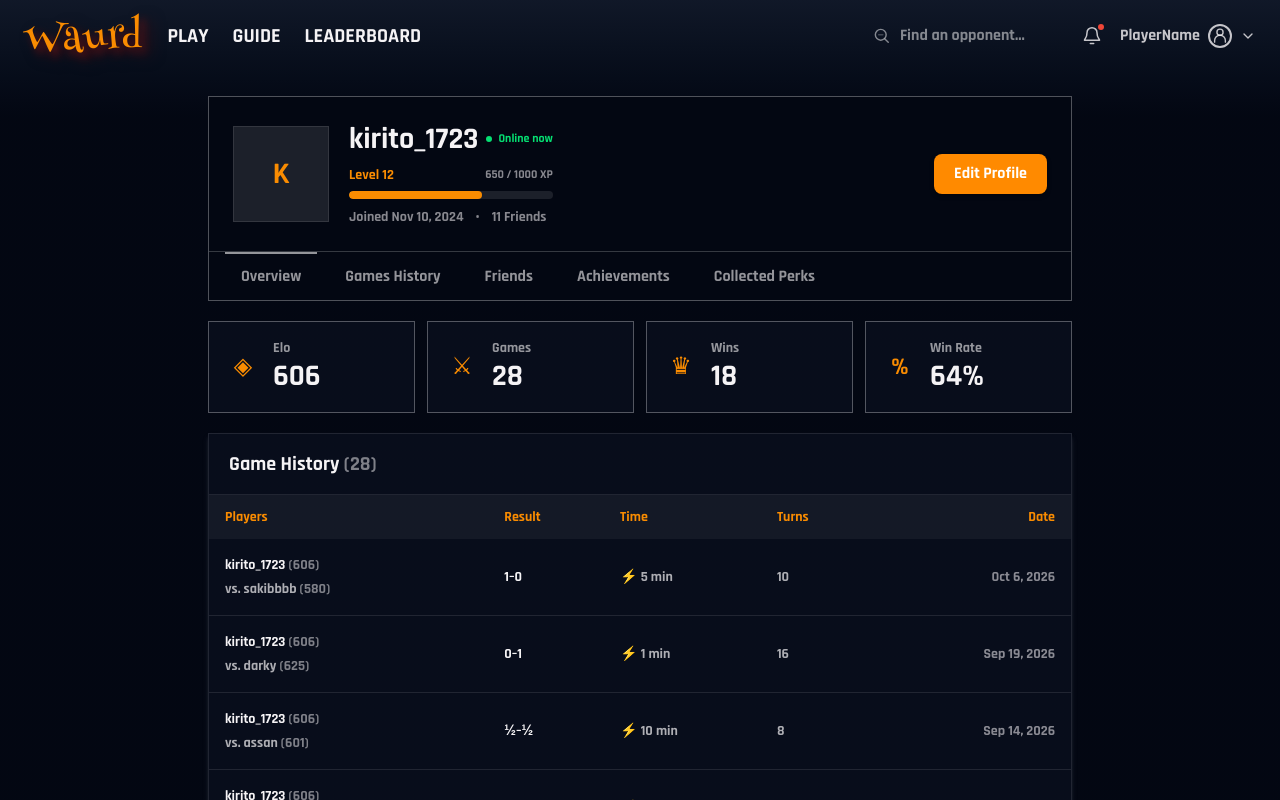
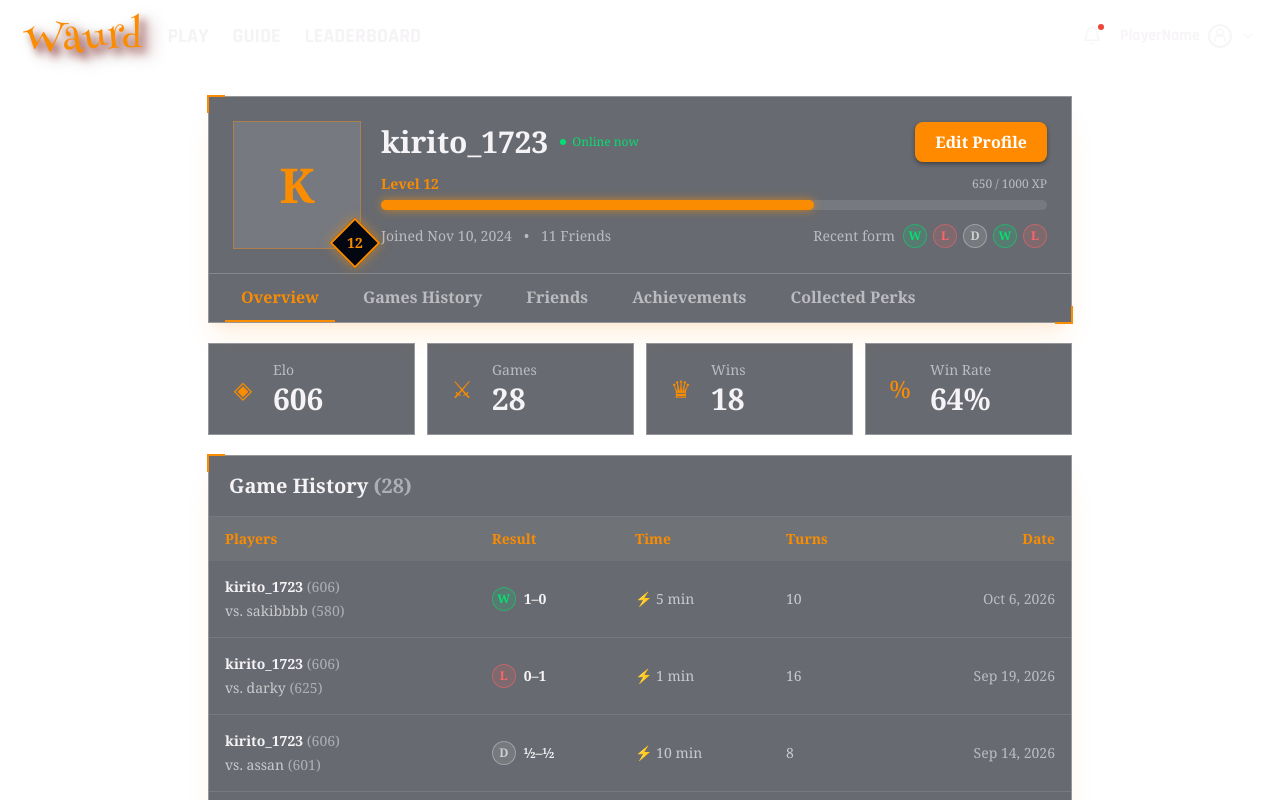
Before and after one commit to Matsadura/Waurd, a SvelteKit app in the folder frontend/: page /profile in a window 1280 px wide. Shown: the top 800 px of the page. Built offline with nearby package versions, Linux system fonts and the light colour scheme.

Commit message:
[UPDATE] Profile page with the same auth theme

```diff
--- a/frontend/src/routes/(app)/profile/+page.svelte
+++ b/frontend/src/routes/(app)/profile/+page.svelte
@@ -1,5 +1,19 @@
 <script lang="ts">
 	import { page } from '$app/state';
+
+	type Result = 'win' | 'loss' | 'draw';
+
+	type Match = {
+		id: number;
+		opponent: string;
+		opponentElo: number;
+		playerElo: number;
+		score: string;
+		result: Result;
+		mode: string;
+		turns: number;
+		date: string;
+	};
 
 	// Temporary profile data
 	const player = {
@@ -33,44 +47,85 @@
 		{ label: 'Collected Perks', href: '/profile/perks' }
 	];
 
-	const matches = [
+	// `result` should come from the backend later, so we never parse it from the score text.
+	const matches: Match[] = [
 		{
+			id: 1,
 			opponent: 'sakibbbb',
 			opponentElo: 580,
 			playerElo: 606,
 			score: '1–0',
+			result: 'win',
 			mode: '5 min',
 			turns: 10,
 			date: 'Oct 6, 2026'
 		},
 		{
+			id: 2,
 			opponent: 'darky',
 			opponentElo: 625,
 			playerElo: 606,
 			score: '0–1',
+			result: 'loss',
 			mode: '1 min',
 			turns: 16,
 			date: 'Sep 19, 2026'
 		},
 		{
+			id: 3,
 			opponent: 'assan',
 			opponentElo: 601,
 			playerElo: 606,
 			score: '½–½',
+			result: 'draw',
 			mode: '10 min',
 			turns: 8,
 			date: 'Sep 14, 2026'
 		},
 		{
+			id: 4,
 			opponent: 'shadowfox',
 			opponentElo: 590,
 			playerElo: 606,
 			score: '1–0',
+			result: 'win',
 			mode: '5 min',
 			turns: 12,
 			date: 'Sep 9, 2026'
+		},
+		{
+			id: 5,
+			opponent: 'novastrike',
+			opponentElo: 612,
+			playerElo: 606,
+			score: '0–1',
+			result: 'loss',
+			mode: '5 min',
+			turns: 14,
+			date: 'Sep 2, 2026'
 		}
 	];
+
+	// Each result gets a letter AND a color, so it never relies on color alone.
+	const resultStyles: Record<Result, { letter: string; label: string; classes: string }> = {
+		win: {
+			letter: 'W',
+			label: 'Win',
+			classes: 'border-green-400/50 bg-green-400/15 text-green-400'
+		},
+		loss: {
+			letter: 'L',
+			label: 'Loss',
+			classes: 'border-red-400/50 bg-red-400/15 text-red-400'
+		},
+		draw: {
+			letter: 'D',
+			label: 'Draw',
+			classes: 'border-white/30 bg-white/10 text-text-primary/70'
+		}
+	};
+
+	const recentForm = matches.slice(0, 5);
 
 	function isActiveTab(href: string): boolean {
 		return page.url.pathname === href;
@@ -85,24 +140,63 @@
 	/>
 </svelte:head>
 
-<section class="mx-auto w-full max-w-4xl space-y-5 px-3 py-5 text-text-primary sm:px-4 sm:py-6">
+<!-- Result badge (W / L / D) + score, shared by the table and the mobile cards -->
+{#snippet resultChip(match: Match)}
+	{@const style = resultStyles[match.result]}
+	<span class="inline-flex items-center gap-2">
+		<span
+			class={[
+				'inline-flex size-6 items-center justify-center rounded-full border text-xs font-bold',
+				style.classes
+			]}
+			aria-hidden="true"
+		>
+			{style.letter}
+		</span>
+		<span class="sr-only">{style.label}:</span>
+		<span class="font-bold tabular-nums">{match.score}</span>
+	</span>
+{/snippet}
+
+<section
+	class="mx-auto w-full max-w-4xl space-y-5 px-3 py-5 font-serif text-text-primary sm:px-4 sm:py-6"
+>
 	<!-- Profile header -->
-	<header class="overflow-hidden border border-white/30 bg-gray-950">
-		<div class="flex flex-col gap-5 p-4 sm:flex-row sm:items-center sm:justify-between sm:p-6">
-			<div class="flex min-w-0 items-center gap-4 sm:gap-5">
-				<!-- Avatar, will be replaced later with an image maybe :) -->
+	<header
+		class="frame reveal relative border border-white/30 bg-gray-950/60 shadow-xl
+			shadow-accent/10 backdrop-blur-sm"
+		style:--i="0"
+	>
+		<!-- Layout: avatar on the left; name + Edit Profile, level bar and meta row on the right.
+		     On mobile the level bar and meta row drop below and use the full width. -->
+		<div class="grid grid-cols-[auto_1fr_auto] items-start gap-x-5 gap-y-3 p-4 sm:p-6">
+			<!-- Avatar (placeholder, will become an image later) with the level emblem -->
+			<div class="relative shrink-0 sm:row-span-3">
 				<div
-					class="flex size-20 shrink-0 items-center justify-center
-						 border border-white/10 bg-white/10
-						text-3xl font-bold text-accent sm:size-24"
+					class="flex size-16 items-center justify-center border border-accent/40
+						bg-white/10 text-2xl font-bold text-accent sm:size-32 sm:text-5xl"
 					aria-label="Player avatar placeholder"
 				>
 					K
 				</div>
 
-				<div class="min-w-0 flex-1 space-y-2">
-					<div class="flex flex-wrap items-center gap-2">
-						<h1 class="text-2xl font-bold wrap-break-word sm:text-3xl">
+				<!-- Level emblem: a rotated square (diamond) with the number straightened inside -->
+				<div
+					class="absolute -right-2.5 -bottom-2.5 flex size-7 rotate-45 items-center
+						justify-center border-2 border-accent bg-gray-950 shadow-[0_0_12px]
+						shadow-accent/60 sm:-right-3 sm:-bottom-3 sm:size-9"
+					role="img"
+					aria-label="Level {player.level}"
+				>
+					<span class="-rotate-45 text-xs font-bold text-accent sm:text-sm">
+						{player.level}
+					</span>
+				</div>
+			</div>
+
+			<!-- Top row, left: name + online status -->
+			<div class="flex min-w-0 flex-wrap items-center gap-x-3 gap-y-1 self-center">
+				<h1 class="text-xl font-bold wrap-break-word sm:text-3xl">
 					{player.username}
 				</h1>
 
@@ -119,17 +213,46 @@
 				{/if}
 			</div>
 
-					<!-- Level and XP -->
-					<div class="max-w-sm space-y-1.5">
+			<!-- Top row, right: Edit Profile (icon only on mobile) -->
+			<a
+				href="/settings"
+				class="inline-flex size-10 shrink-0 items-center justify-center gap-2 self-center
+					rounded-lg bg-accent-action font-bold text-white
+					shadow-[0_2px_4px_rgba(0,0,0,0.4)] transition
+					hover:shadow-lg hover:shadow-accent-action/40 hover:brightness-110
+					focus-visible:outline-2 focus-visible:outline-offset-[3px]
+					focus-visible:outline-white sm:w-auto sm:px-5
+					motion-safe:hover:-translate-y-0.5 motion-safe:active:translate-y-0
+					motion-safe:active:scale-[0.97]"
+			>
+				<svg
+					viewBox="0 0 24 24"
+					class="size-5 sm:hidden"
+					fill="none"
+					stroke="currentColor"
+					stroke-width="2"
+					stroke-linecap="round"
+					stroke-linejoin="round"
+					aria-hidden="true"
+				>
+					<path d="M12 20h9" />
+					<path d="M16.5 3.5a2.121 2.121 0 0 1 3 3L7 19l-4 1 1-4L16.5 3.5z" />
+				</svg>
+				<span class="sr-only sm:not-sr-only">Edit Profile</span>
+			</a>
+
+			<!-- Level and XP: runs from the avatar to the right edge of the card -->
+			<div class="col-span-3 space-y-1.5 sm:col-span-2 sm:col-start-2">
 				<div class="flex items-center justify-between gap-3 text-sm">
 					<span class="font-bold text-accent">Level {player.level}</span>
-							<span class="text-xs text-text-primary/55">
+					<span class="text-xs text-text-primary/60">
 						{player.xp} / {player.nextLevelXp} XP
 					</span>
 				</div>
 
+				<!-- No overflow-hidden on the track, or it would clip the glow -->
 				<div
-							class="h-2 overflow-hidden rounded-full bg-white/10"
+					class="h-2.5 rounded-full bg-white/10"
 					role="progressbar"
 					aria-label="Experience progress"
 					aria-valuemin={0}
@@ -137,36 +260,46 @@
 					aria-valuenow={player.xp}
 				>
 					<div
-								class="h-full rounded-full bg-accent transition-all"
-								style={`width: ${xpProgress}%`}
+						class="xp-fill h-full rounded-full bg-accent shadow-[0_0_10px] shadow-accent/70"
+						style:width="{xpProgress}%"
 					></div>
 				</div>
 			</div>
 
-					<div class="flex flex-wrap items-center gap-x-3 gap-y-1 text-sm text-text-primary/55">
+			<!-- Bottom row: join date and friends on the left, recent form on the right -->
+			<div
+				class="col-span-3 flex flex-wrap items-center gap-x-3 gap-y-2 text-sm
+					text-text-primary/60 sm:col-span-2 sm:col-start-2"
+			>
 				<span>Joined {player.joined}</span>
 				<span>•</span>
 				<a href="/profile/friends" class="transition-colors hover:text-accent">
 					{player.friends} Friends
 				</a>
+
+				<!-- Recent form: last 5 results, newest first -->
+				<div class="flex items-center gap-2 sm:ml-auto">
+					<span>Recent form</span>
+					<ul class="flex gap-1.5">
+						{#each recentForm as match (match.id)}
+							{@const style = resultStyles[match.result]}
+							<li
+								class={[
+									'flex size-6 items-center justify-center rounded-full border text-xs font-bold',
+									style.classes
+								]}
+								title="{style.label} vs {match.opponent}"
+							>
+								<span aria-hidden="true">{style.letter}</span>
+								<span class="sr-only">{style.label} vs {match.opponent}</span>
+							</li>
+						{/each}
+					</ul>
 				</div>
 			</div>
 		</div>
 
-			<a
-				href="/settings"
-				class="inline-flex min-h-10 shrink-0 items-center justify-center
-					rounded-lg bg-accent-action px-5 py-2 text-base font-bold
-					text-white shadow-[0_2px_4px_rgba(0,0,0,0.4)]
-					transition hover:brightness-[1.08]
-					focus-visible:outline-2 focus-visible:outline-offset-[3px]
-					focus-visible:outline-white"
-			>
-				Edit Profile
-			</a>
-		</div>
-
-		<!-- Profile navigation -->
+		<!-- Profile navigation (same orange underline as the login/register tabs) -->
 		<nav aria-label="Profile sections" class="border-t border-white/20 max-md:overflow-x-auto">
 			<div class="flex min-w-max items-center gap-1 px-2 sm:gap-3 sm:px-4">
 				{#each profileTabs as tab (tab.href)}
@@ -174,8 +307,11 @@
 						href={tab.href}
 						aria-current={isActiveTab(tab.href) ? 'page' : undefined}
 						class={[
-							'profile-tab relative inline-flex min-h-12 items-center border-t-2  px-3 text-sm font-bold text-text-primary/60 transition-colors hover:border-t-accent hover:text-text-primary sm:px-4 sm:text-base',
-							isActiveTab(tab.href) ? 'border-b-white' : 'border-transparent'
+							'inline-flex min-h-12 items-center border-b-2 px-3 text-sm font-bold transition-colors sm:px-4 sm:text-base',
+							'focus-visible:outline-2 focus-visible:-outline-offset-2 focus-visible:outline-accent',
+							isActiveTab(tab.href)
+								? 'border-b-accent text-accent'
+								: 'border-b-transparent text-text-primary/60 hover:border-b-accent/60 hover:text-text-primary'
 						]}
 					>
 						{tab.label}
@@ -188,9 +324,13 @@
 	<!-- Player statistics -->
 	<section aria-label="Player statistics">
 		<div class="grid grid-cols-2 gap-3 sm:grid-cols-4">
-			{#each stats as stat (stat.label)}
+			{#each stats as stat, i (stat.label)}
+				<!-- Not clickable, so hover only brightens the border and adds a glow (no lift) -->
 				<div
-					class="flex min-w-0 items-center gap-3 border border-white/30 bg-gray-900/40 p-3 sm:p-4"
+					class="reveal flex min-w-0 items-center gap-3 border border-white/30 bg-gray-950/60
+						p-3 backdrop-blur-sm transition hover:border-accent/60 hover:shadow-lg
+						hover:shadow-accent/15 sm:p-4"
+					style:--i={i + 1}
 				>
 					<span
 						class="flex size-9 shrink-0 items-center justify-center text-2xl text-accent"
@@ -211,7 +351,9 @@
 	<!-- Game history -->
 	<section
 		aria-labelledby="history-heading"
-		class="overflow-hidden border border-white/10 bg-gray-900/40 shadow-md shadow-gray-500/30"
+		class="frame reveal relative border border-white/30 bg-gray-950/60 shadow-xl
+			shadow-accent/10 backdrop-blur-sm"
+		style:--i="5"
 	>
 		<div class="border-b border-white/10 px-4 py-4 sm:px-5">
 			<h2 id="history-heading" class="text-lg font-bold sm:text-xl">
@@ -234,7 +376,7 @@
 				</thead>
 
 				<tbody class="divide-y divide-white/10">
-					{#each matches as match (match.opponent)}
+					{#each matches as match (match.id)}
 						<tr class="transition-colors hover:bg-white/5">
 							<td class="px-4 py-4">
 								<div class="space-y-1">
@@ -253,8 +395,8 @@
 								</div>
 							</td>
 
-							<td class="px-3 py-4 font-bold tabular-nums">
-								{match.score}
+							<td class="px-3 py-4">
+								{@render resultChip(match)}
 							</td>
 
 							<td class="px-3 py-4 whitespace-nowrap text-text-primary/70">
@@ -266,7 +408,7 @@
 								{match.turns}
 							</td>
 
-							<td class="px-4 py-4 text-right whitespace-nowrap text-text-primary/55">
+							<td class="px-4 py-4 text-right whitespace-nowrap text-text-primary/60">
 								{match.date}
 							</td>
 						</tr>
@@ -277,7 +419,7 @@
 
 		<!-- Mobile match cards -->
 		<div class="divide-y divide-white/10 md:hidden">
-			{#each matches as match (match.opponent)}
+			{#each matches as match (match.id)}
 				<article class="space-y-3 p-4">
 					<div class="flex items-start justify-between gap-3">
 						<div class="min-w-0 space-y-1">
@@ -296,9 +438,9 @@
 							</p>
 						</div>
 
-						<span class="shrink-0 text-lg font-bold tabular-nums">
-							{match.score}
-						</span>
+						<div class="shrink-0 text-lg">
+							{@render resultChip(match)}
+						</div>
 					</div>
 
 					<div class="flex flex-wrap gap-x-4 gap-y-2 text-xs text-text-primary/60">
@@ -312,9 +454,9 @@
 
 		<a
 			href="/profile/history"
-			class="flex min-h-12 items-center justify-center gap-2
-				border-t border-white/10 px-4 py-3 text-sm font-bold
-				text-accent transition-colors hover:bg-white/5"
+			class="flex min-h-12 items-center justify-center gap-2 border-t border-white/10
+				px-4 py-3 text-sm font-bold text-accent transition-colors
+				hover:bg-white/5 active:bg-white/10"
 		>
 			Show more games
 			<span aria-hidden="true">→</span>
@@ -323,18 +465,52 @@
 </section>
 
 <style>
-	/* .profile-tab[aria-current='page'] {
-		color: var(--color-accent);
-	} */
+	/* Entrance animations only run if the user hasn't asked for reduced motion */
+	@media (prefers-reduced-motion: no-preference) {
+		/* Panels and stat cards fade up one after another (--i sets the order) */
+		.reveal {
+			animation: rise 0.5s ease-out backwards;
+			animation-delay: calc(var(--i, 0) * 70ms);
+		}
 
-	/* .profile-tab[aria-current='page']::before {
+		/* The XP bar fills from empty to its real width */
+		.xp-fill {
+			animation: fill 0.9s ease-out 0.3s backwards;
+		}
+	}
+
+	@keyframes rise {
+		from {
+			opacity: 0;
+			transform: translateY(10px);
+		}
+	}
+
+	@keyframes fill {
+		from {
+			width: 0;
+		}
+	}
+
+	.frame::before,
+	.frame::after {
 		content: '';
 		position: absolute;
-		top: -0.5rem;
-		left: 50%;
-		transform: translateX(-50%);
-		border-top: 0.5rem solid var(--color-accent-red);
-		border-left: 0.4rem solid transparent;
-		border-right: 0.4rem solid transparent;
-	} */
+		width: 18px;
+		height: 18px;
+		border: 2px solid var(--color-accent);
+		pointer-events: none;
+	}
+	.frame::before {
+		top: -2px;
+		left: -2px;
+		border-right: 0;
+		border-bottom: 0;
+	}
+	.frame::after {
+		right: -2px;
+		bottom: -2px;
+		border-left: 0;
+		border-top: 0;
+	}
 </style>
```
Lines whose indentation alone changed are shown as unchanged.
